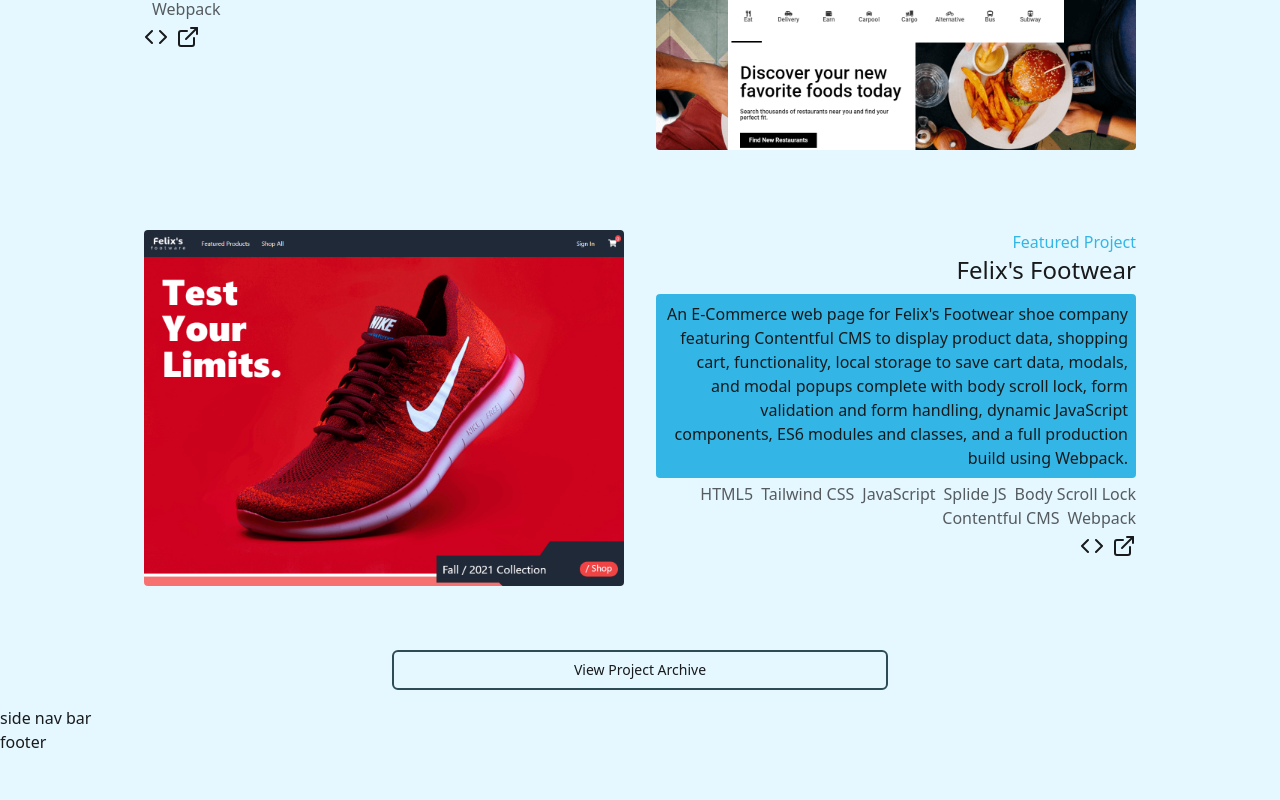
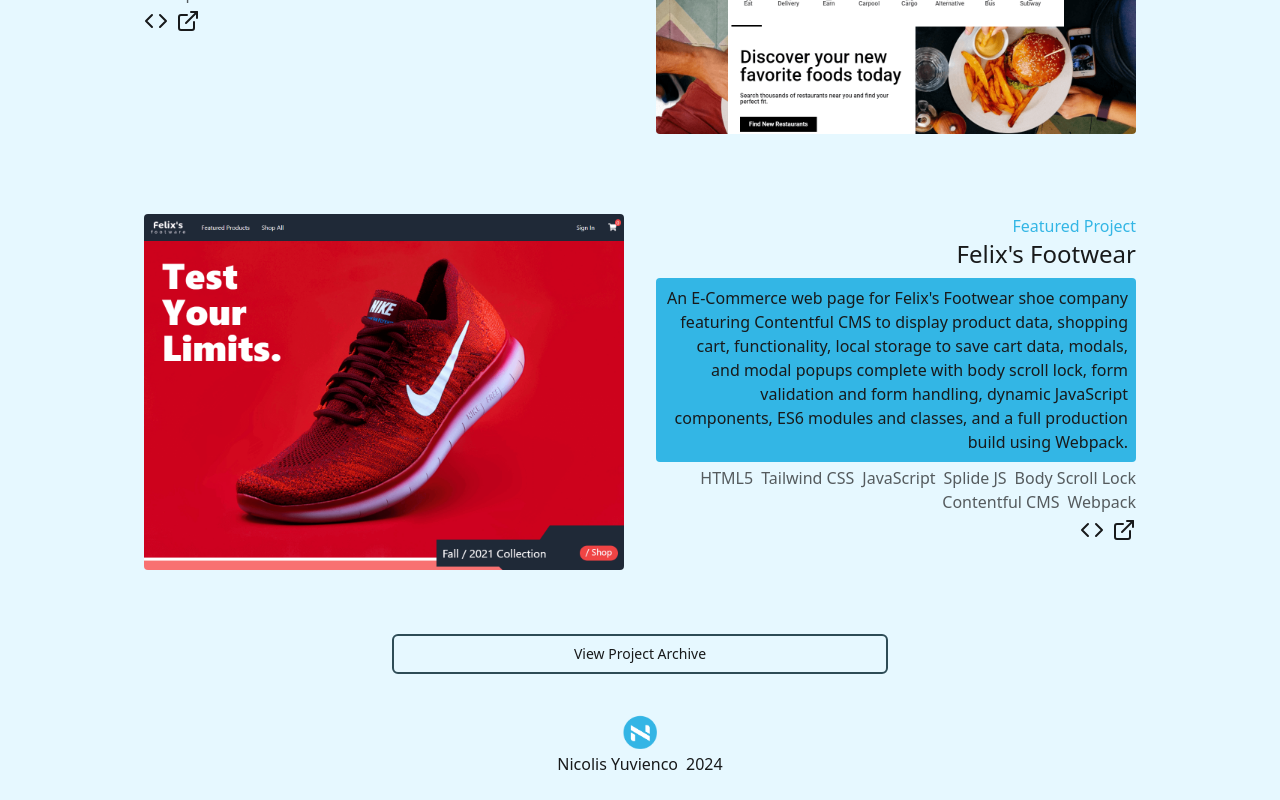
Before and after one commit to nicyuvi/nicyuvi-v2, a Next.js app: page / in a window 1280 px wide. Shown: the part 2753-3553 px from the top of the page. Before the commit the page ends 3507 px from the top, so only its background shows below. Built offline with nearby package versions, Linux system fonts and the light colour scheme.

Commit message:
add footer section

```diff
--- /dev/null
+++ b/src/app/(main)/(routes)/(components)/footer.tsx
@@ -0,0 +1,24 @@
+import Image from 'next/image'
+import Link from 'next/link'
+
+export default function Footer() {
+  const currentYear = new Date().getFullYear()
+
+  return (
+    <div className="flex flex-col items-center">
+      <Link href="#hero">
+        <Image
+          src={`/static/brand-logo.png`}
+          alt="brand logo"
+          width="40"
+          height="40"
+          className="transform transition-transform duration-300 hover:-translate-y-1"
+        />
+      </Link>
+      <div>
+        <span className="mr-2">Nicolis Yuvienco</span>
+        <span>{currentYear}</span>
+      </div>
+    </div>
+  )
+}
--- a/src/app/(main)/(routes)/page.tsx
+++ b/src/app/(main)/(routes)/page.tsx
@@ -1,11 +1,9 @@
 import MobileNav from '@/components/layout/mobile-nav'
 import NavBar from '@/components/layout/nav-bar'
-import SideNav from '@/components/layout/side-nav'
-import { Button } from '@/components/ui/button'
 import Experience from './(components)/experience'
 import Hero from './(components)/hero'
-import Model from './(components)/model'
 import Projects from './(components)/projects'
+import Footer from './(components)/footer'
 
 export default function Home() {
   return (
@@ -14,8 +12,11 @@
         <NavBar displayClass="hidden md:block" />
         <MobileNav displayClass="md:hidden" />
       </header>
-      <main className="container mt-20">
-        <section className="flex h-[calc(100vh_-_4rem)] min-h-0 flex-col items-center md:flex-row">
+      <main className="container mb-10 mt-20">
+        <section
+          id="hero"
+          className="flex h-[calc(100vh_-_4rem)] min-h-0 flex-col items-center md:flex-row"
+        >
           <div className="md:w-3/5">
             <Hero />
           </div>
@@ -25,18 +26,20 @@
             }
           </div>
         </section>
-        <section id="experience" className="mb-4 pt-20">
+        <section id="experience" className="pt-20">
           <Experience />
         </section>
-        <section id="projects" className="mb-4 pt-20">
+        <section id="projects" className="pt-20">
           <Projects />
         </section>
       </main>
-      <aside>
-        <SideNav />
-      </aside>
-      <footer>
-        <p>footer</p>
+      {
+        // <aside>
+        //   <SideNav />
+        // </aside>
+      }
+      <footer className="mb-6">
+        <Footer />
       </footer>
     </>
   )
--- a/src/components/layout/mobile-nav.tsx
+++ b/src/components/layout/mobile-nav.tsx
@@ -25,7 +25,7 @@
               alt="brand logo"
               width="40"
               height="40"
-              className="mr-2 h-auto w-auto"
+              className="mr-2"
             />
             <span className="font-bold">Nicolis Yuvienco</span>
           </Link>
--- a/src/components/layout/nav-bar.tsx
+++ b/src/components/layout/nav-bar.tsx
@@ -19,7 +19,7 @@
             alt="brand logo"
             width="40"
             height="40"
-            className="mr-2 h-auto w-auto"
+            className="mr-2"
           />
           <span className="font-bold">Nicolis Yuvienco</span>
         </Link>
```
